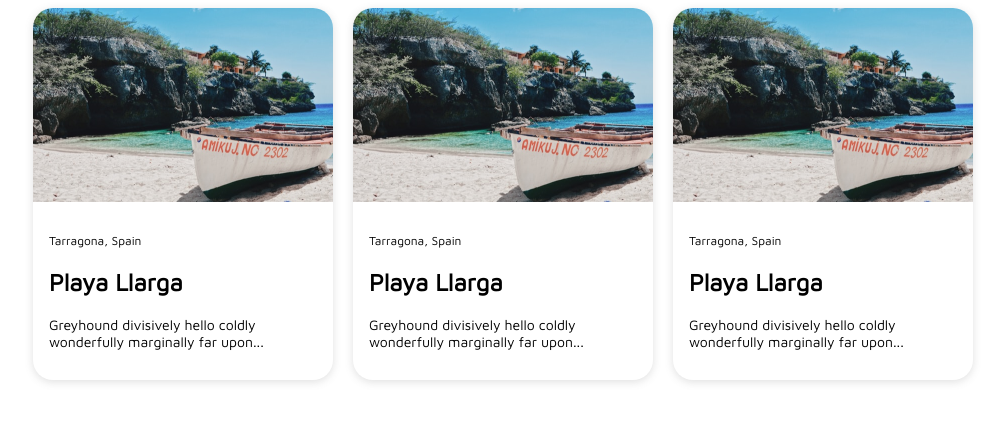
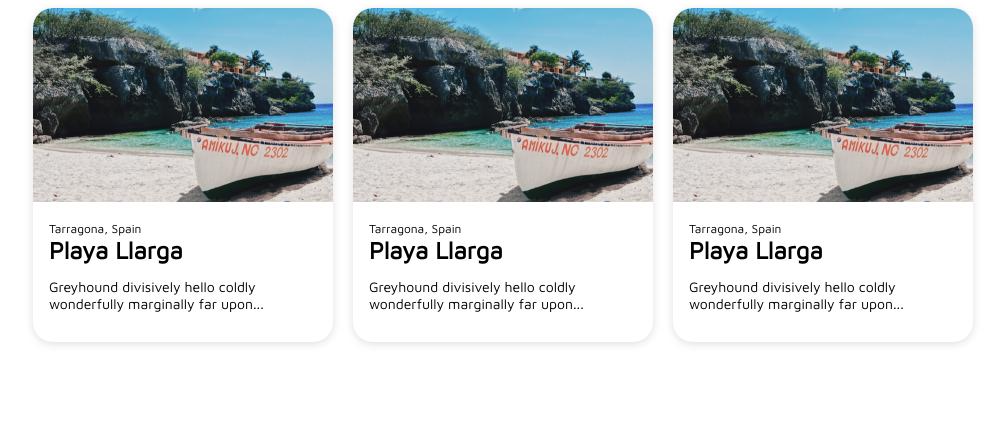
Before and after one commit to TechLabs-Berlin/st21-beachblue, a plain HTML site: page wd/components/beach-card.html in a window 1280 px wide. Shown: the whole page, without its empty margins (137-1142 px from the left). Drawn offline with Linux system fonts and the light colour scheme.

Commit message:
update header margins

```diff
--- a/wd/components/beach-card.css
+++ b/wd/components/beach-card.css
@@ -5,9 +5,12 @@ body {
 
 header > p {
     font-size: 12px;
+    margin: 0;
 }
 header > h2 {
     font-size: 24px;
+    line-height: 28px;
+    margin: 0;
 }
 
 .card {
```
